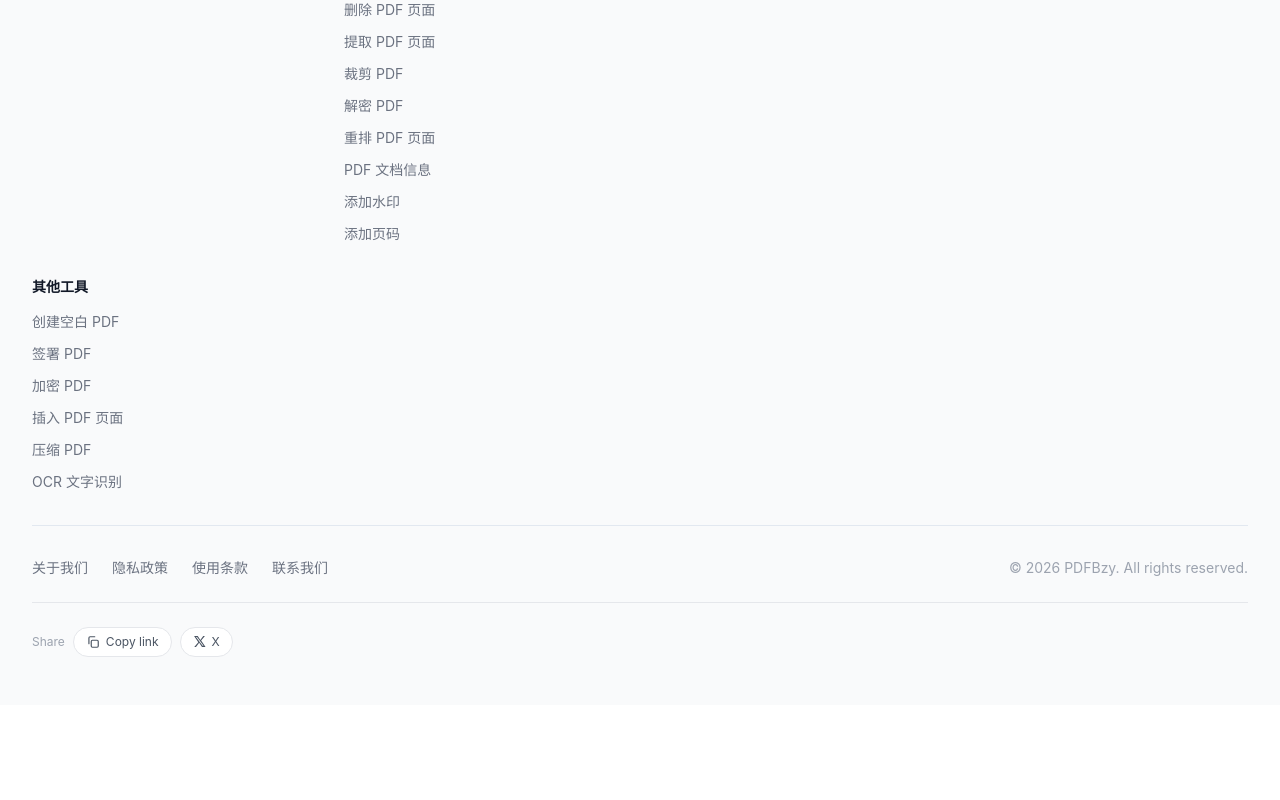
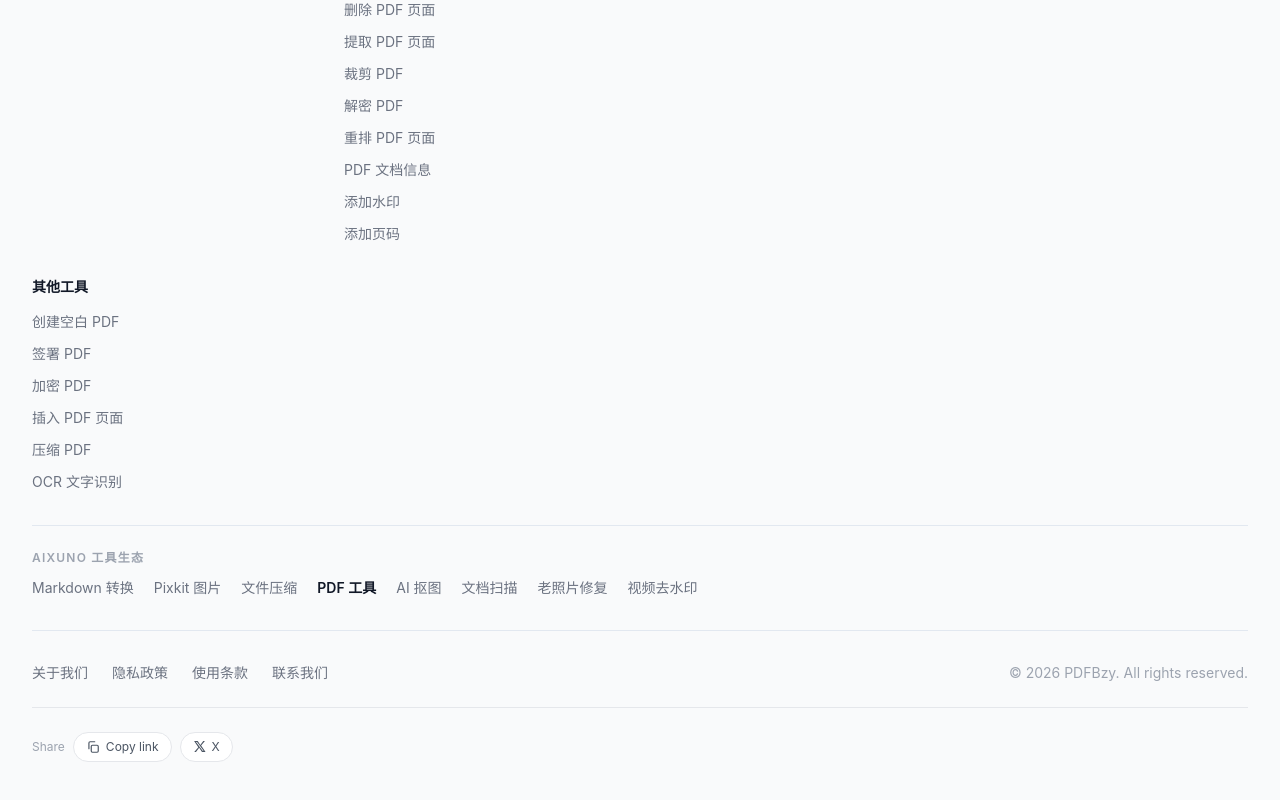
Before and after one commit to zhltzh/pdfbzy, a Next.js app: page / in a window 1280 px wide. Shown: the part 7079-7879 px from the top of the page. Before the commit the page ends 7784 px from the top, so only its background shows below. Built offline with nearby package versions, Linux system fonts and the light colour scheme.

Commit message:
feat: add Aixuno ecosystem nav to site footer

```diff
--- a/src/components/footer.tsx
+++ b/src/components/footer.tsx
@@ -3,6 +3,9 @@ import { FileText } from "lucide-react";
 import { categories, availableTools, getToolBySlug } from "@/config/tools";
 import { BUILT_TOOL_SLUGS } from "@/config/built-tools";
 import { ShareLinks } from "@/components/share-links";
+import { AIXUNO_SITES, CURRENT_SITE } from "@/config/sites";
+
+const CURRENT_SITE_ID = CURRENT_SITE;
 
 // 已构建的工具（避免链接到未开发页面）
 const builtTools = availableTools.filter((t) =>
@@ -57,6 +60,30 @@ export function Footer() {
           })}
         </div>
 
+        {/* 站群导航 */}
+        <div className="mt-8 border-t pt-6">
+          <div className="text-xs font-semibold uppercase tracking-widest text-gray-400">
+            Aixuno 工具生态
+          </div>
+          <nav aria-label="Aixuno 站群" className="mt-3 flex flex-wrap gap-x-5 gap-y-2 text-sm">
+            {AIXUNO_SITES.map((site) =>
+              site.id === CURRENT_SITE_ID ? (
+                <span key={site.id} aria-current="page" className="font-semibold text-gray-900">
+                  {site.label}
+                </span>
+              ) : (
+                <a
+                  key={site.id}
+                  href={site.href}
+                  className="text-gray-500 transition-colors hover:text-primary"
+                >
+                  {site.label}
+                </a>
+              )
+            )}
+          </nav>
+        </div>
+
         {/* 底部信息 */}
         <div className="mt-8 border-t pt-8">
           <div className="flex flex-col items-center justify-between gap-4 sm:flex-row">
```
